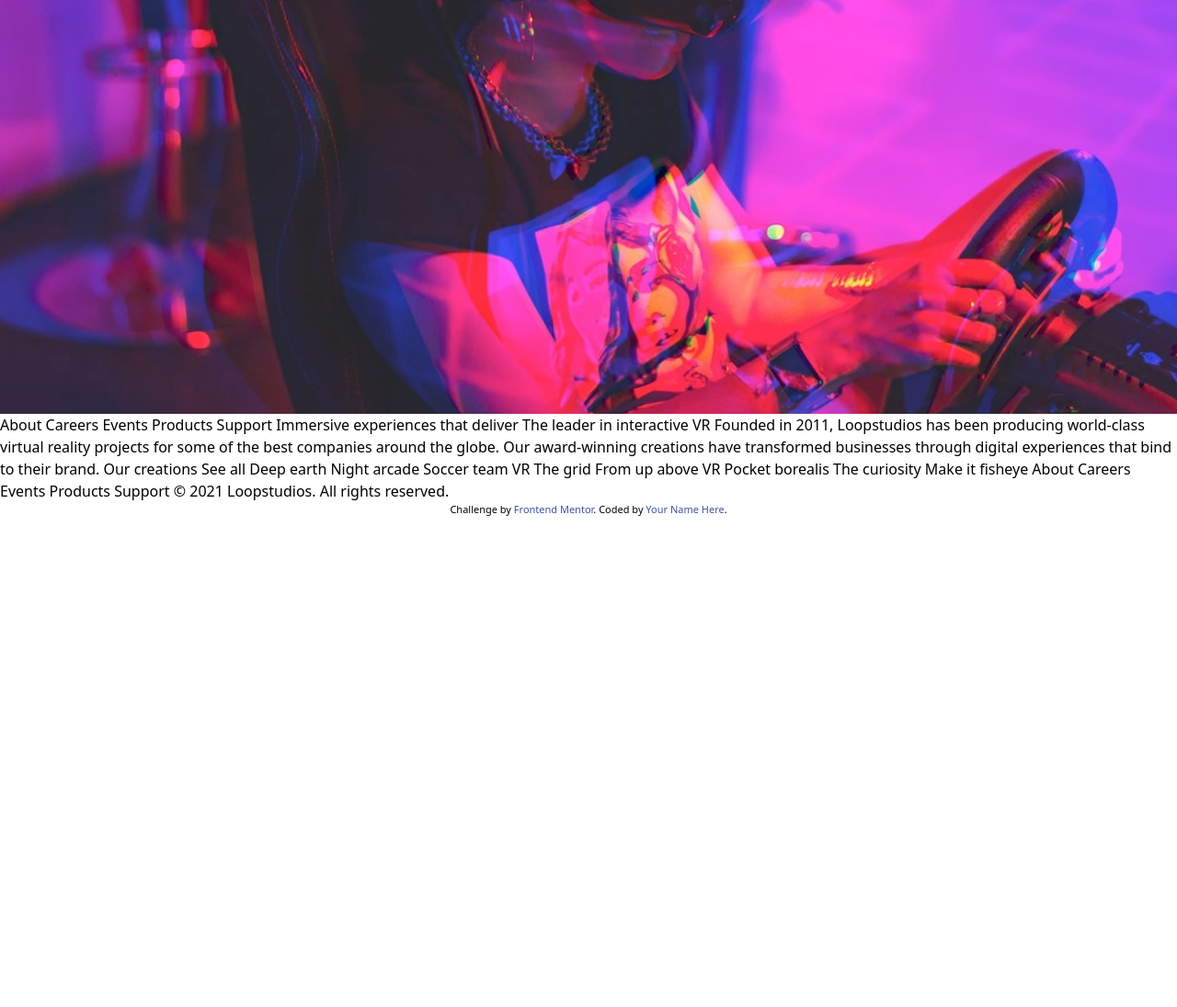
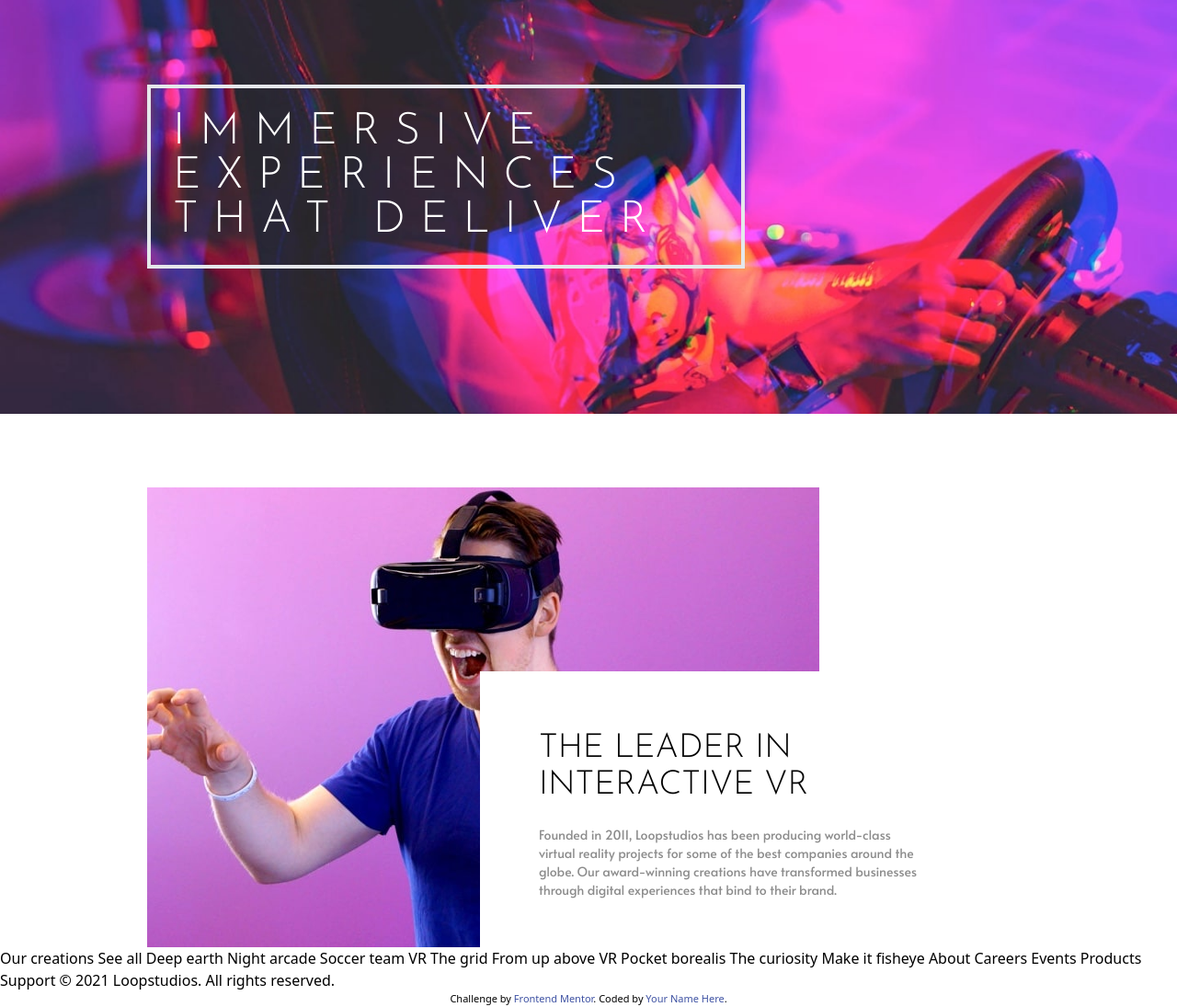
Before and after one commit to okutewonah/fm-loopstudio-landing, a website: page index.html in a window 1280 px wide. Shown: the part 100-1195 px from the top of the page at 92% size. Before the commit the page ends 800 px from the top, so only its background shows below. Drawn offline with Linux system fonts and the light colour scheme.

Commit message:
about section

```diff
--- a/index.html
+++ b/index.html
@@ -1,5 +1,5 @@
 <!DOCTYPE html>
-<html lang="en">
+<html lang="en" class="scroll-smooth">
   <head>
     <meta charset="UTF-8" />
     <meta name="viewport" content="width=device-width, initial-scale=1.0" />
@@ -16,6 +16,13 @@
 
     <title>Frontend Mentor | Loopstudios landing page</title>
 
+    <link rel="preconnect" href="https://fonts.googleapis.com" />
+    <link rel="preconnect" href="https://fonts.gstatic.com" crossorigin />
+    <link
+      href="https://fonts.googleapis.com/css2?family=Alata&family=Josefin+Sans:ital,wght@0,100..700;1,100..700&display=swap"
+      rel="stylesheet"
+    />
+
     <!-- Feel free to remove these styles or customise in your own stylesheet 👍 -->
     <style>
       .attribution {
@@ -29,7 +36,7 @@
   </head>
   <body>
     <header
-      class="bg-hero-mobile md:bg-hero-desktop h-[1300px] bg-contain md:h-[550px] md:bg-cover bg-no-repeat px-6 pt-16 md:px-40 md:pt-12"
+      class="bg-hero-mobile md:bg-hero-desktop h-[750px] bg-contain md:h-[550px] md:bg-cover bg-no-repeat px-6 pt-16 md:px-40 md:pt-12 relative"
     >
       <nav class="flex justify-between">
         <div class="">
@@ -61,15 +68,40 @@
           </div>
         </div>
       </nav>
+      <div
+        class="border-4 w-[90vw] md:w-[650px] md:h-[200px] p-6 absolute top-64 md:top-48"
+      >
+        <h1
+          class="text-white text-5xl md:text-[3rem] font-light uppercase md:tracking-[1rem] font-JosefinSans"
+        >
+          Immersive experiences that deliver
+        </h1>
+      </div>
     </header>
-    About Careers Events Products Support Immersive experiences that deliver The
-    leader in interactive VR Founded in 2011, Loopstudios has been producing
-    world-class virtual reality projects for some of the best companies around
-    the globe. Our award-winning creations have transformed businesses through
-    digital experiences that bind to their brand. Our creations See all Deep
-    earth Night arcade Soccer team VR The grid From up above VR Pocket borealis
-    The curiosity Make it fisheye About Careers Events Products Support © 2021
-    Loopstudios. All rights reserved.
+    <main>
+      <section id="about" class="md:px-40 mt-20 relative">
+        <div>
+          <img src="./images/desktop/image-interactive.jpg" alt="" />
+        </div>
+        <div
+          class="w-[550px] h-[300px] p-16 gap-y-6 grid bg-white absolute bottom-0 right-52"
+        >
+          <h2 class="font-JosefinSans font-light uppercase text-4xl">
+            The leader in interactive VR
+          </h2>
+          <p class="text-sm text-dark-gray font-Alata">
+            Founded in 2011, Loopstudios has been producing world-class virtual
+            reality projects for some of the best companies around the globe.
+            Our award-winning creations have transformed businesses through
+            digital experiences that bind to their brand.
+          </p>
+        </div>
+      </section>
+      <section id="products"></section>
+    </main>
+    Our creations See all Deep earth Night arcade Soccer team VR The grid From
+    up above VR Pocket borealis The curiosity Make it fisheye About Careers
+    Events Products Support © 2021 Loopstudios. All rights reserved.
 
     <div class="attribution">
       Challenge by
--- a/tailwind.config.js
+++ b/tailwind.config.js
@@ -11,6 +11,10 @@ module.exports = {
         "dark-gray": "hsl(0, 0%, 55%)",
         "very-dark-gray": "hsl(0, 0%, 41%)",
       },
+      fontFamily: {
+        JosefinSans: ["Josefin Sans", "sans-serif"],
+        Alata: ["Alata", "sans-serif"],
+      },
     },
   },
   plugins: [],
```
Also changed, not shown: dist/style.css.
